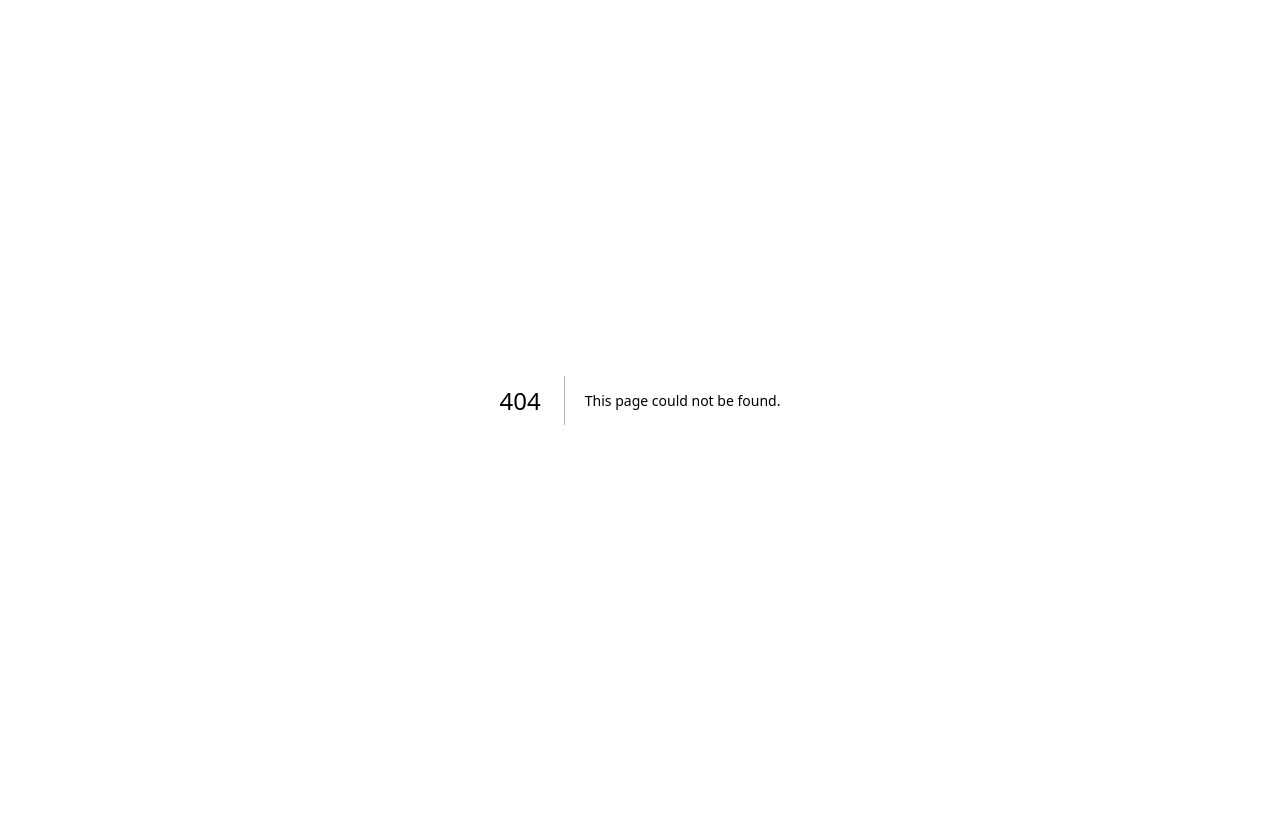
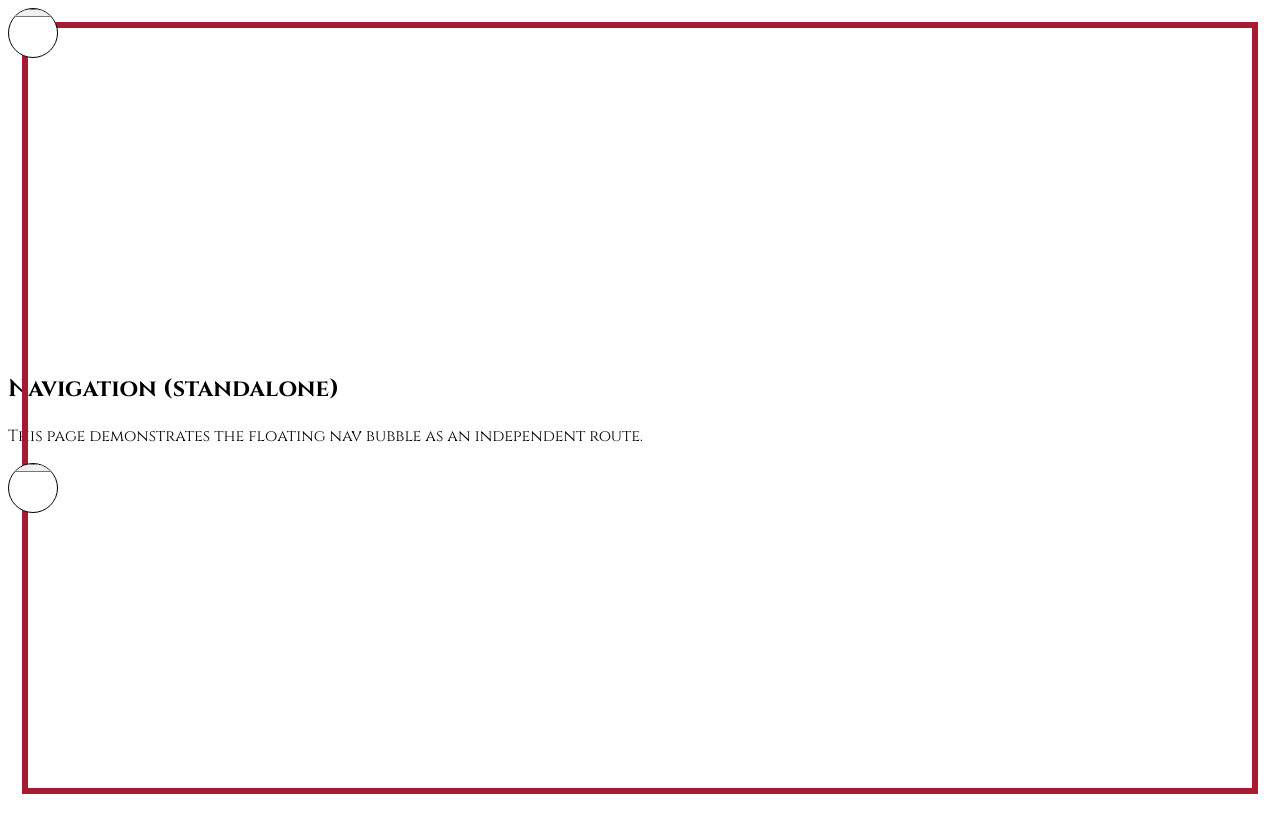
Before and after one commit to abellows50/yurid, a Next.js app in the folder yurid/: page /nav in a window 1280 px wide. Before the commit this address had no page. Built offline with nearby package versions, Linux system fonts and the light colour scheme.

Commit message:
+borders and navbar

```diff
--- a/yurid/src/app/NavBar.tsx
+++ /dev/null
@@ -1,9 +0,0 @@
-export default function NavBar() {
-  return (
-    <nav className="flex justify-center gap-6 p-4 border-b">
-      <a href="/" className="hover:underline">Home</a>
-      <a href="/issues" className="hover:underline">Issues</a>
-      <a href="/about" className="hover:underline">About</a>
-    </nav>
-  );
-}
--- a/yurid/src/app/layout.tsx
+++ b/yurid/src/app/layout.tsx
@@ -1,5 +1,6 @@
 import "@/styles/globals.css";
 import { Cinzel } from "next/font/google";
+import NavBubble from "@/components/NavBubble";
 
 const cinzel = Cinzel({
   subsets: ["latin"],
@@ -11,12 +12,17 @@ export const metadata = {
   description: "A journal of Jewish thought and reflection.",
 };
 
+// ...existing code...
 export default function RootLayout({ children }: { children: React.ReactNode }) {
   return (
     <html lang="en">
       <body className={`${cinzel.className} bg-white`}>
+        <div className="fixed top-4 right-4 z-50">
+          <NavBubble />
+        </div>
         {children}
       </body>
     </html>
   );
 }
+// ...existing code...
--- /dev/null
+++ b/yurid/src/app/nav/page.tsx
@@ -0,0 +1,16 @@
+"use client";
+import React from "react";
+import NavBubble from "@/components/NavBubble";
+
+export default function NavPage() {
+  return (
+    <main className="min-h-screen bg-white flex items-center justify-center">
+      <div className="w-full max-w-lg p-8">
+        <h2 className="text-2xl font-semibold mb-4">Navigation (standalone)</h2>
+        <p className="mb-6 text-gray-700">This page demonstrates the floating nav bubble as an independent route.</p>
+
+        <NavBubble defaultOpen={true} />
+      </div>
+    </main>
+  );
+}
--- a/yurid/src/app/page.tsx
+++ b/yurid/src/app/page.tsx
@@ -27,7 +27,7 @@ export default function Home() {
       {/* Mission section */}
       <motion.section
         style={{ opacity: missionOpacity, y: missionY }}
-        className="h-screen flex flex-col items-center justify-center text-center"
+        className="h-screen flex flex-col items-center justify-center text-center mission"
       >
         <div
           className="text-left leading-relaxed text-gray-300"
@@ -37,7 +37,7 @@ export default function Home() {
             marginLeft: "25%",
             marginRight: "25%",
             maxWidth: "90vw", // keeps it readable
-            fontSize: 30
+            fontSize: 30,
           }}
         >
           <p>
--- /dev/null
+++ b/yurid/src/components/NavBubble.tsx
@@ -0,0 +1,149 @@
+"use client";
+// import React, { useState } from "react";
+// import { motion } from "framer-motion";
+
+// export default function NavBubble({ defaultOpen = false }: { defaultOpen?: boolean }) {
+//   const [open, setOpen] = useState(defaultOpen);
+
+//   return (
+//     <div className="fixed top-4 right-4 z-50">
+//       <motion.div
+//         initial={false}
+//         animate={open ? { width: 130, height: 100, borderRadius: 12 } : { width: 48, height: 48, borderRadius: 9999 }}
+//         transition={{ type: "spring", stiffness: 320, damping: 30 }}
+//         className="bg-white shadow-lg border border-gray-200 overflow-hidden flex flex-col"
+//         style={{ backgroundColor: "rgba(255,255,255,1)" }}
+//       >
+//         <button
+//           onClick={() => setOpen((s) => !s)}
+//           aria-expanded={open}
+//           aria-label="Toggle navigation"
+//           className="w-3 h-12 flex items-center justify-center focus:outline-none"
+//         >
+//           <motion.span
+//             className="block w-3 h-[2px] bg-[rgb(165,28,48)] origin-center"
+//             animate={open ? { rotate: 45, y: 0 } : { rotate: 0 }}
+//           />
+//         </button>
+
+//         <motion.nav
+//           initial={false}
+//           animate={open ? { opacity: 1, pointerEvents: "auto" } : { opacity: 0, pointerEvents: "none" }}
+//           transition={{ delay: open ? 0.05 : 0 }}
+//           className="px-4 py-2 flex-1"
+//         >
+//           <ul className="flex flex-col gap-3">
+//             <li className="text-sm font-medium">
+//               <a href="/" className="text-[rgb(27,27,27)]">Home</a>
+//             </li>
+//             <li className="text-sm font-medium">
+//               <a href="/#mission" className="text-[rgb(27,27,27)]">Mission</a>
+//             </li>
+//             <li className="text-sm font-medium">
+//               <a href="/about" className="text-[rgb(27,27,27)]">About</a>
+//             </li>
+//             <li className="text-sm font-medium mt-2">
+//               <a href="/contact" className="text-[rgb(165,28,48)]">Contact</a>
+//             </li>
+//           </ul>
+//         </motion.nav>
+//       </motion.div>
+//     </div>
+//   );
+// }
+
+import React, { useState, useEffect } from "react";
+import { motion } from "framer-motion";
+
+export default function NavBubble({
+  defaultOpen = false,
+  openOnScroll = true,
+  threshold = 50,
+}: {
+  defaultOpen?: boolean;
+  openOnScroll?: boolean;
+  threshold?: number;
+}) {
+  const [open, setOpen] = useState(defaultOpen);
+
+  // open/close based on scroll position
+  useEffect(() => {
+    if (!openOnScroll) return;
+
+    const onScroll = () => {
+      if (window.scrollY > threshold) {
+        setOpen(true);
+      } else {
+        setOpen(false);
+      }
+    };
+
+    // initialize state based on current scroll
+    onScroll();
+
+    window.addEventListener("scroll", onScroll, { passive: true });
+    return () => window.removeEventListener("scroll", onScroll);
+  }, [openOnScroll, threshold]);
+
+  return (
+    <div className="fixed top-4 right-4 z-50">
+      <motion.div
+        initial={false}
+        animate={
+          open
+            ? { width: 130, height: 100, borderRadius: 12 }
+            : { width: 48, height: 48, borderRadius: 9999 }
+        }
+        transition={{ type: "spring", stiffness: 320, damping: 30 }}
+        className="bg-white/100 shadow-lg border border-gray-200 overflow-hidden flex flex-col"
+        style={{ backgroundColor: "rgba(255,255,255,1)" }}
+      >
+        <button
+          onClick={() => setOpen((s) => !s)}
+          aria-expanded={open}
+          aria-label="Toggle navigation"
+          className="w-12 h-12 flex items-center justify-center focus:outline-none"
+        >
+          <motion.span
+            className="block w-6 h-[2px] bg-[rgb(165,28,48)] origin-center"
+            animate={open ? { rotate: 45, y: 0 } : { rotate: 0 }}
+          />
+        </button>
+
+        <motion.nav
+          initial={false}
+          animate={
+            open
+              ? { opacity: 1, pointerEvents: "auto" }
+              : { opacity: 0, pointerEvents: "none" }
+          }
+          transition={{ delay: open ? 0.05 : 0 }}
+          className="px-4 py-2 flex-1"
+        >
+          <ul className="flex flex-col gap-3">
+            <li className="text-sm font-medium">
+              <a href="/" className="text-[rgb(27,27,27)]">
+                Home
+              </a>
+            </li>
+            <li className="text-sm font-medium">
+              <a href="/#mission" className="text-[rgb(27,27,27)]">
+                Mission
+              </a>
+            </li>
+            <li className="text-sm font-medium">
+              <a href="/about" className="text-[rgb(27,27,27)]">
+                About
+              </a>
+            </li>
+            <li className="text-sm font-medium mt-2">
+              <a href="/contact" className="text-[rgb(165,28,48)]">
+                Contact
+              </a>
+            </li>
+          </ul>
+        </motion.nav>
+      </motion.div>
+    </div>
+  );
+}
--- a/yurid/src/styles/globals.css
+++ b/yurid/src/styles/globals.css
@@ -7,11 +7,21 @@
 body {
   background-color: white !important;
   color: rgb(0, 0, 0) !important;
+  outline: 6px solid rgb(165, 28, 48);
+  outline-offset: -20px;
 }
 
 /* Custom class for YURID title */
 .title {
+  outline: 1px solid rgb(0, 0, 0);
+  outline-offset: 30px;
   color: rgb(165, 28, 48) !important;
+}
+
+.mission {
+  outline: 1px solid rgb(0, 0, 0);
+  outline-offset: -60px;
+  color: rgb(0, 0, 0) !important;
 }
 
 /* Fade-in animation */
```
